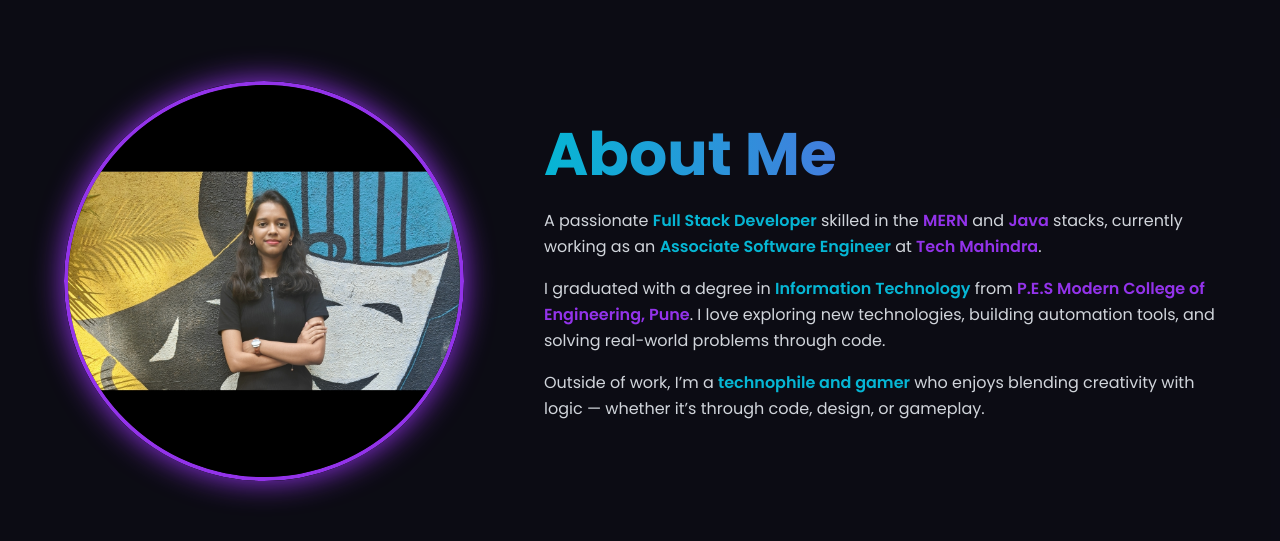
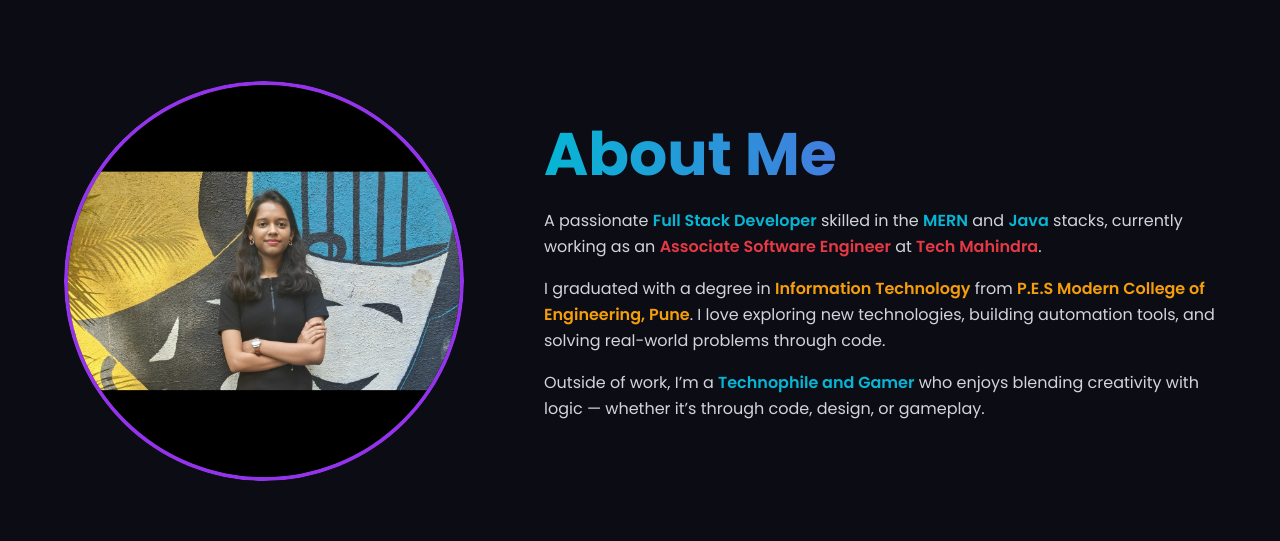
Before and after one commit to nikamaish/AishNik_Portfolio, a React (Vite) app: page / in a window 1280 px wide. Shown: the part 899-1440 px from the top of the page. Built offline with nearby package versions, Linux system fonts and the light colour scheme.

Commit message:
:zap: final ui changes in 3 sections

```diff
--- a/src/components/AboutMe.jsx
+++ b/src/components/AboutMe.jsx
@@ -11,7 +11,7 @@ const AboutMe = () => {
                 initial={{ opacity: 0, x: -80 }}
                 animate={{ opacity: 1, x: 0 }}
                 transition={{ duration: 1 }}
-                className="relative w-72 h-72 md:w-[400px] md:h-[400px] rounded-full overflow-hidden shadow-[0_0_30px_#9333ea]"
+                className="relative w-72 h-72 md:w-[400px] md:h-[400px] rounded-full overflow-hidden "
             >
                 <img
                     src={Aish}
@@ -35,20 +35,18 @@ const AboutMe = () => {
   A passionate{" "}
   <span className="text-[#06b6d4] font-semibold">Full Stack Developer</span>{" "}
   skilled in the{" "}
-                    <span className="text-[#9333ea] font-semibold">MERN</span> and{" "}
-                    <span className="text-[#9333ea] font-semibold">Java</span> stacks, currently
+  <span className="text-[#06b6d4] font-semibold">MERN</span> and{" "}
+  <span className="text-[#06b6d4] font-semibold">Java</span> stacks, currently
   working as an{" "}
-                    <span className="text-[#06b6d4] font-semibold">Associate Software Engineer</span>{" "}
-                    at <span className="text-[#9333ea] font-semibold">Tech Mahindra</span>.
+  <span className="text-[#e63946] font-semibold">Associate Software Engineer</span>{" "}
+  at <span className="text-[#e63946] font-semibold">Tech Mahindra</span>.
 </p>
 
 <p className="text-gray-300 mb-4">
   I graduated with a degree in{" "}
-                    <span className="text-[#06b6d4] font-semibold">
-                        Information Technology
-                    </span>{" "}
+  <span className="text-[#f59e0b] font-semibold">Information Technology</span>{" "}
   from{" "}
-                    <span className="text-[#9333ea] font-semibold">
+  <span className="text-[#f59e0b] font-semibold">
     P.E.S Modern College of Engineering, Pune
   </span>
   . I love exploring new technologies, building automation tools, and solving
@@ -57,12 +55,11 @@ const AboutMe = () => {
 
 <p className="text-gray-300 mb-4">
   Outside of work, I’m a{" "}
-                    <span className="text-[#06b6d4] font-semibold">
-                        technophile and gamer
-                    </span>{" "}
+  <span className="text-[#06b6d4] font-semibold">Technophile and Gamer</span>{" "}
   who enjoys blending creativity with logic — whether it’s through code,
   design, or gameplay.
 </p>
+
 
                 {/* <motion.a
           href="#projects"
```
Lines whose indentation alone changed are shown as unchanged.
